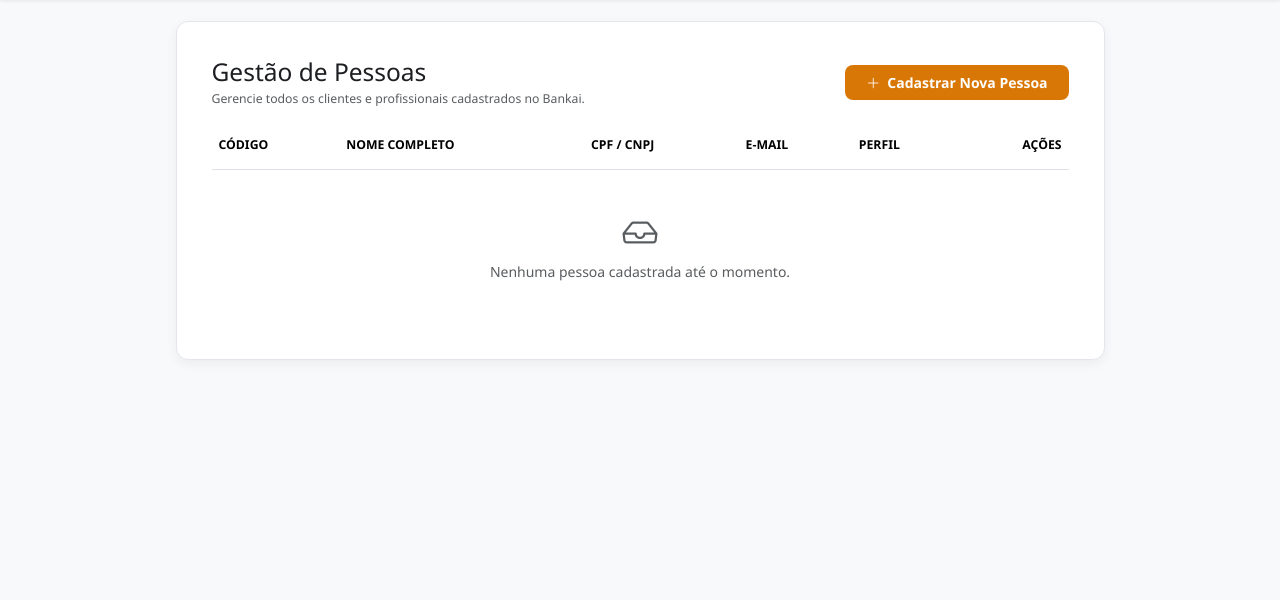
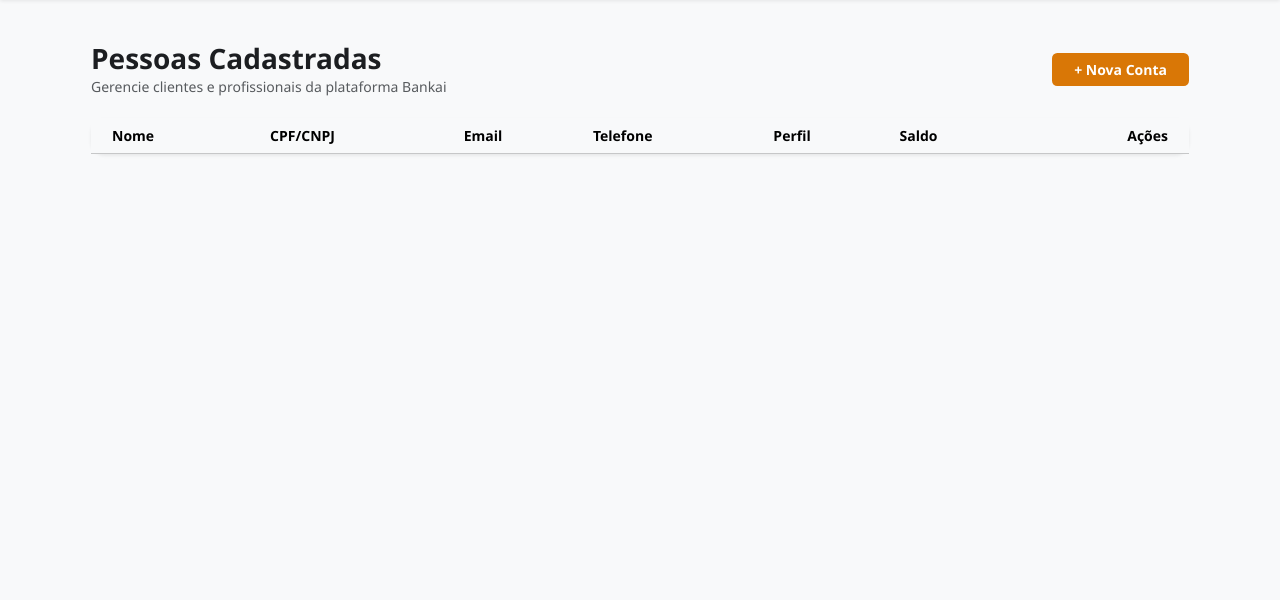
Before and after one commit to marcosdosea/Bankai, an ASP.NET Core app: page /Pessoa in a window 1280 px wide. Shown: the part 78-678 px from the top of the page. Run offline with ASP.NET Core 8, Linux system fonts and the light colour scheme; lists and menus that the app fills with data are empty; style sheets or scripts are compiled from the project's sources; some libraries are stand-ins or nearby versions.

Commit message:
altera a tela de Index

```diff
--- a/Codigo/Bankai/BankaiWeb/Views/Pessoa/Index.cshtml
+++ b/Codigo/Bankai/BankaiWeb/Views/Pessoa/Index.cshtml
@@ -1,91 +1,68 @@
 @model IEnumerable<BankaiWeb.Models.PessoaViewModel>
 
 @{
-    ViewData["Title"] = "Gestão de Pessoas";
+    ViewData["Title"] = "Pessoas Cadastradas";
 }
 
-<div class="row justify-content-center">
-    <div class="col-12 col-xl-10">
-        <!-- Container no padrão Design System Bankai -->
-        <div class="bankai-card">
+<div class="container py-4">
+    <div class="d-flex justify-content-between align-items-center mb-4">
+        <div>
+            <h2 class="fw-bold mb-0">Pessoas Cadastradas</h2>
+            <p class="text-muted mb-0">Gerencie clientes e profissionais da plataforma Bankai</p>
+        </div>
+        <a asp-action="Create" class="btn text-white fw-semibold px-4" style="background-color: #D97706;">
+            + Nova Conta
+        </a>
+    </div>
 
-            <!-- Cabeçalho com Título e Botão Novo Cadastro -->
-            <div class="d-flex flex-column flex-md-row justify-content-between align-items-md-center mb-4 gap-3">
-                <div>
-                    <h3 class="font-weight-bold mb-1">Gestão de Pessoas</h3>
-                    <p class="text-muted small mb-0">Gerencie todos os clientes e profissionais cadastrados no Bankai.</p>
-                </div>
-                <a asp-action="Create" class="btn btn-bankai px-4 py-2">
-                    <i class="bi bi-plus-lg me-1"></i> Cadastrar Nova Pessoa
-                </a>
-            </div>
-
-            <!-- Tabela Estilizada -->
+    <div class="card shadow-sm border-0 rounded-4">
+        <div class="card-body p-0">
             <div class="table-responsive">
-                <table class="table table-borderless align-middle mb-0">
-                    <thead class="border-bottom">
-                        <tr class="text-muted small fw-bold">
-                            <th scope="col" class="pb-3">CÓDIGO</th>
-                            <th scope="col" class="pb-3">NOME COMPLETO</th>
-                            <th scope="col" class="pb-3">CPF / CNPJ</th>
-                            <th scope="col" class="pb-3">E-MAIL</th>
-                            <th scope="col" class="pb-3">PERFIL</th>
-                            <th scope="col" class="pb-3 text-end">AÇÕES</th>
+                <table class="table table-hover align-middle mb-0">
+                    <thead class="table-light">
+                        <tr>
+                            <th class="ps-4">@Html.DisplayNameFor(model => model.Nome)</th>
+                            <th>@Html.DisplayNameFor(model => model.CpfCnpj)</th>
+                            <th>@Html.DisplayNameFor(model => model.Email)</th>
+                            <th>@Html.DisplayNameFor(model => model.Telefone)</th>
+                            <th>Perfil</th>
+                            <th>@Html.DisplayNameFor(model => model.Saldo)</th>
+                            <th class="text-end pe-4">Ações</th>
                         </tr>
                     </thead>
                     <tbody>
-                    @if (Model != null && Model.Any())
-                    {
                         @foreach (var item in Model)
                         {
-                            <tr class="border-bottom">
-                                <td class="fw-bold text-secondary">#@item.Id</td>
-                                <td class="fw-bold">@item.Nome</td>
+                            <tr>
+                                <td class="ps-4 fw-semibold">@item.Nome</td>
                                 <td>@item.CpfCnpj</td>
-                                <td class="text-muted">@item.Email</td>
+                                <td>@item.Email</td>
+                                <td>@item.Telefone</td>
                                 <td>
                                     @if (item.EhProfissional)
                                     {
-                                        <span class="badge bg-warning text-dark px-3 py-2 rounded-pill">
-                                            <i class="bi bi-tools me-1"></i> Profissional
+                                        <span class="badge bg-success-subtle text-success border border-success-subtle rounded-pill px-3">
+                                            Profissional
                                         </span>
                                     }
                                     else
                                     {
-                                        <span class="badge bg-light text-secondary border px-3 py-2 rounded-pill">
-                                            <i class="bi bi-person me-1"></i> Cliente
+                                        <span class="badge bg-primary-subtle text-primary border border-primary-subtle rounded-pill px-3">
+                                            Cliente
                                         </span>
                                     }
                                 </td>
-                                <td class="text-end">
-                                    <div class="btn-group" role="group">
-                                        <a asp-action="Edit" asp-route-id="@item.Id" class="btn btn-sm btn-outline-warning rounded-2 me-1" title="Editar">
-                                            <i class="bi bi-pencil-fill"></i>
-                                        </a>
-                                        <a asp-action="Details" asp-route-id="@item.Id" class="btn btn-sm btn-outline-info rounded-2 me-1 text-dark" title="Detalhes">
-                                            <i class="bi bi-eye-fill"></i>
-                                        </a>
-                                        <a asp-action="Delete" asp-route-id="@item.Id" class="btn btn-sm btn-outline-danger rounded-2" title="Excluir">
-                                            <i class="bi bi-trash-fill"></i>
-                                        </a>
-                                    </div>
+                                <td class="fw-semibold text-success">@item.Saldo.ToString("C")</td>
+                                <td class="text-end pe-4">
+                                    <a asp-action="Details" asp-route-id="@item.Id" class="btn btn-sm btn-outline-secondary">Perfil</a>
+                                    <a asp-action="Edit" asp-route-id="@item.Id" class="btn btn-sm btn-outline-warning text-dark">Editar</a>
+                                    <a asp-action="Delete" asp-route-id="@item.Id" class="btn btn-sm btn-outline-danger">Excluir</a>
                                 </td>
                             </tr>
                         }
-                    }
-                    else
-                    {
-                        <tr>
-                            <td colspan="6" class="text-center py-5 text-muted">
-                                <i class="bi bi-inbox display-6 d-block mb-2"></i>
-                                Nenhuma pessoa cadastrada até o momento.
-                            </td>
-                        </tr>
-                    }
                     </tbody>
                 </table>
             </div>
-
         </div>
     </div>
 </div>
```
